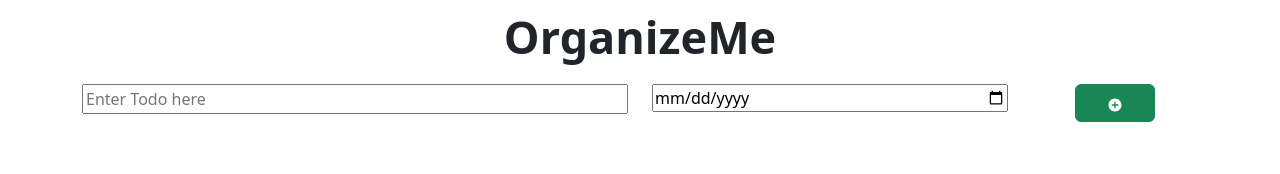
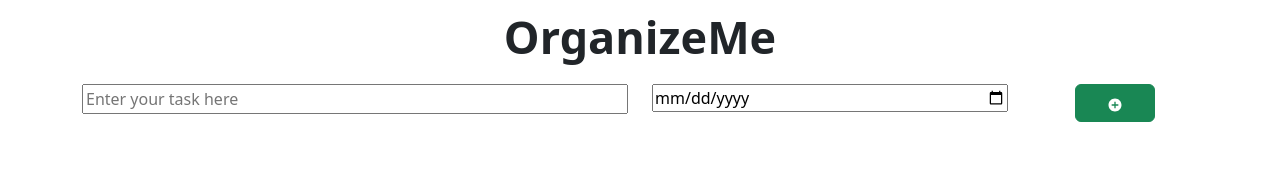
Before and after one commit to AtriChandra/OrganizeMe, a React (Vite) app: page / in a window 1280 px wide. Shown: the top 174 px of the page. Built offline with nearby package versions, Linux system fonts and the light colour scheme.

Commit message:
Update AddTodo.jsx

```diff
--- a/src/components/AddTodo.jsx
+++ b/src/components/AddTodo.jsx
@@ -30,7 +30,7 @@ function AddTodo({ onNewItem }) {
         <div className="col-6">
           <input
             type="text"
-            placeholder="Enter Todo here"
+            placeholder="Enter your task here"
             value={todoName}
             onChange={handleNameChange}
           />
```
